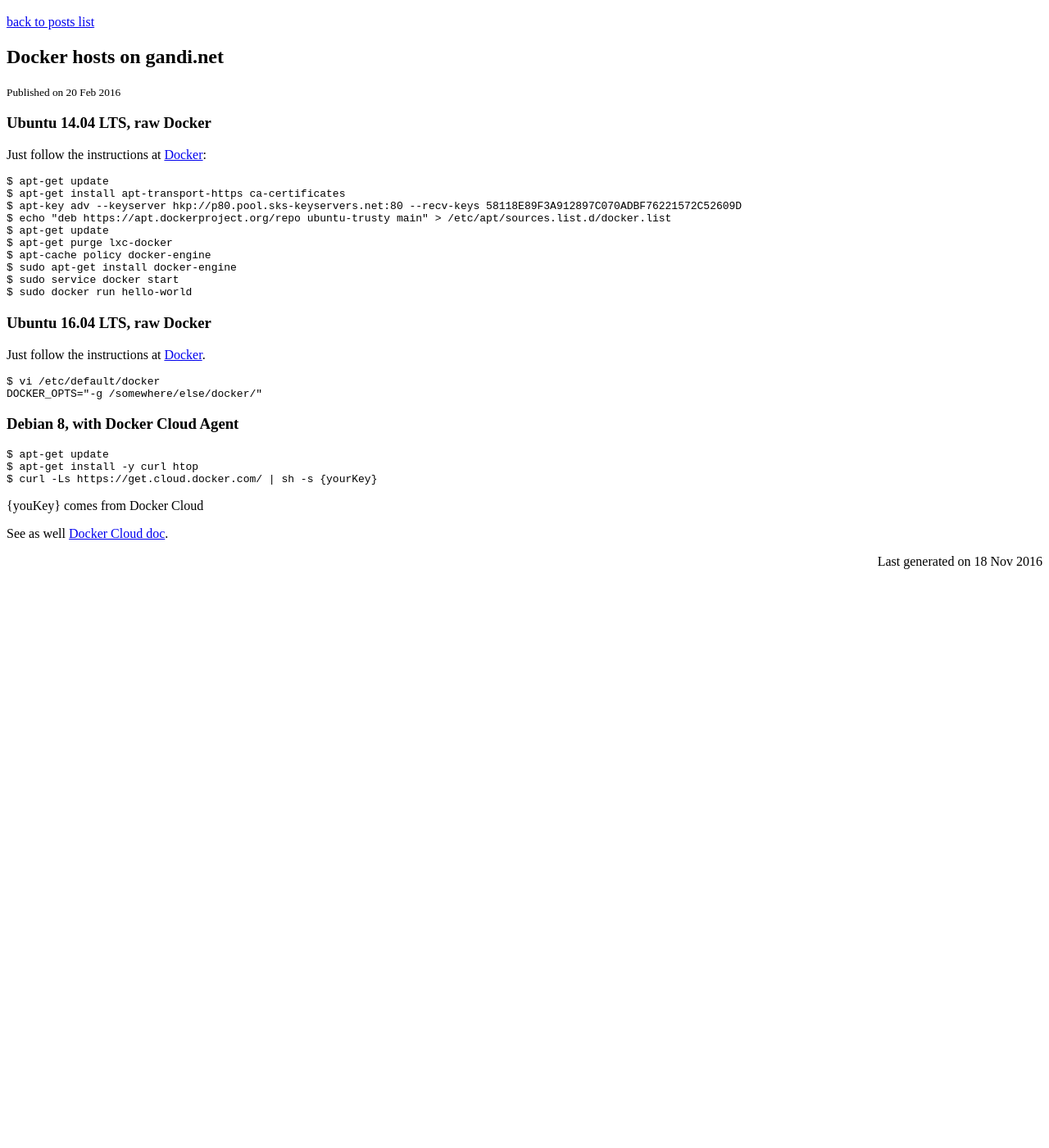
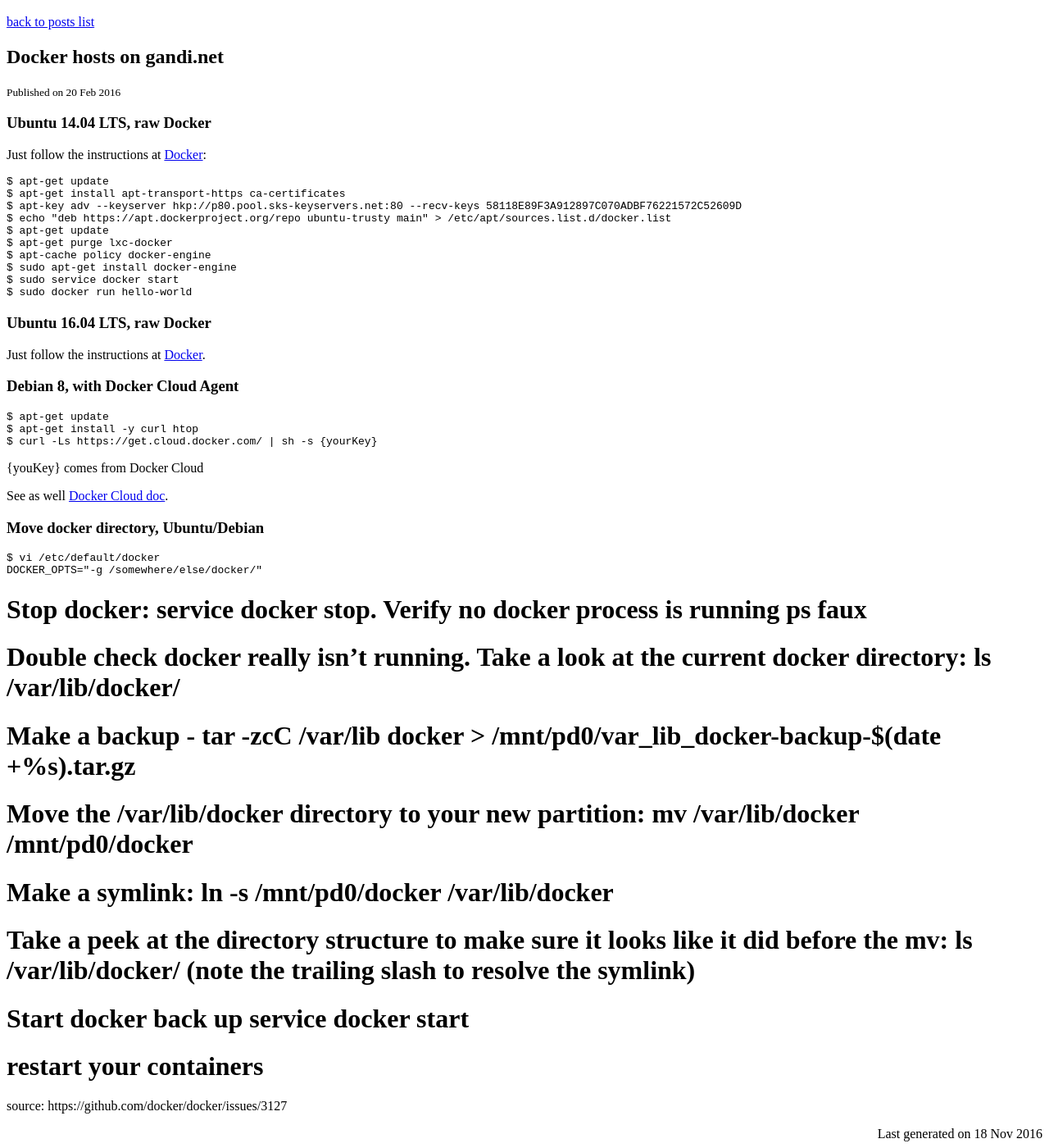
Before and after one commit to cpollet/cpollet.github.io, a Jekyll site: the page built from _posts/2016-02-20-Docker-hosts.md, in a window 1280 px wide and 1400 px high, scrolled down 88 px. Shown: the whole window at 82% size. Built offline with Jekyll 4.4.1, drawn with Linux system fonts in a browser that asks for light colours; nearby versions of some CDN libraries; before the commit the page ends 900 px from its top, so only the background shows below that.

Commit message:
Update 2016-02-20-Docker-hosts.md

````diff
--- a/_posts/2016-02-20-Docker-hosts.md
+++ b/_posts/2016-02-20-Docker-hosts.md
@@ -22,12 +22,6 @@
 ### Ubuntu 16.04 LTS, raw Docker
 Just follow the instructions at [Docker](https://docs.docker.com/engine/installation/linux/ubuntulinux/).
 
-```
-$ vi /etc/default/docker
-DOCKER_OPTS="-g /somewhere/else/docker/"
-```
-
-
 ### Debian 8, with Docker Cloud Agent
 
 ```
@@ -39,3 +33,21 @@
 {youKey} comes from Docker Cloud
 
 See as well [Docker Cloud doc](https://docs.docker.com/docker-cloud/tutorials/byoh/).
+
+### Move docker directory, Ubuntu/Debian
+
+```
+$ vi /etc/default/docker
+DOCKER_OPTS="-g /somewhere/else/docker/"
+```
+
+# Stop docker: service docker stop. Verify no docker process is running ps faux
+# Double check docker really isn't running. Take a look at the current docker directory: ls /var/lib/docker/
+# Make a backup - tar -zcC /var/lib docker > /mnt/pd0/var_lib_docker-backup-$(date +%s).tar.gz
+# Move the /var/lib/docker directory to your new partition: mv /var/lib/docker /mnt/pd0/docker
+# Make a symlink: ln -s /mnt/pd0/docker /var/lib/docker
+# Take a peek at the directory structure to make sure it looks like it did before the mv: ls /var/lib/docker/ (note the trailing slash to resolve the symlink)
+# Start docker back up service docker start
+# restart your containers
+
+source: https://github.com/docker/docker/issues/3127
````
